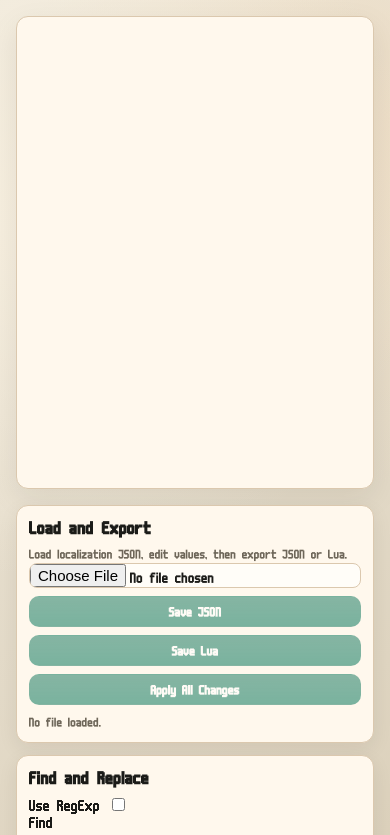
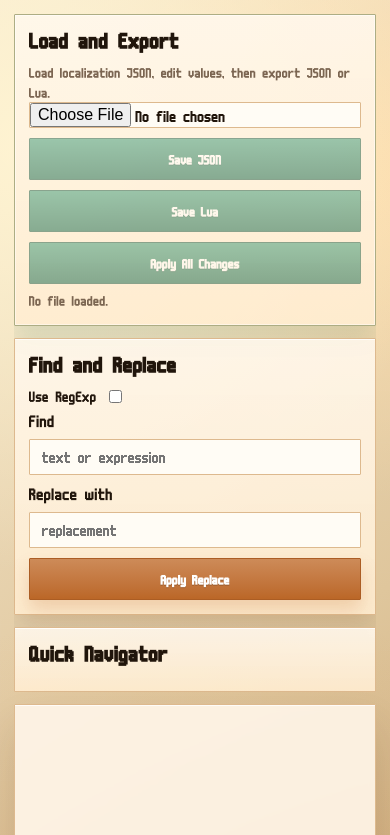
Before and after one commit to lhuthng/balatro-vi-localization, a plain HTML site: page tools/index.html in a window 390 px wide. Shown: the top 835 px of the page. Drawn offline with Linux system fonts and the light colour scheme.

Commit message:
Redesign translation tool UI and refresh Vietnamese README

```diff
--- a/tools/index.html
+++ b/tools/index.html
@@ -11,15 +11,18 @@
         }
 
         :root {
-            --bg-1: #efe9dc;
-            --bg-2: #d8ccb5;
-            --panel: #fff8ec;
-            --ink: #1b1b18;
-            --muted: #6e6659;
-            --accent: #0d7a5f;
-            --accent-2: #c4702f;
-            --danger-soft: #ffe2cc;
-            --line: #dbc8ae;
+            --bg-1: #f6e9d0;
+            --bg-2: #dfc69c;
+            --bg-3: #c6a06f;
+            --panel: rgba(255, 247, 235, 0.88);
+            --panel-deep: rgba(255, 235, 205, 0.9);
+            --ink: #20150b;
+            --muted: #7b6551;
+            --accent: #1d8a64;
+            --accent-deep: #11664a;
+            --accent-2: #bf6a29;
+            --line: #ddb98e;
+            --glow: rgba(23, 143, 103, 0.22);
         }
 
         * {
@@ -31,60 +34,94 @@
             min-height: 100vh;
             color: var(--ink);
             background:
-                radial-gradient(circle at 15% 20%, #f8f0e0 0%, transparent 40%),
-                radial-gradient(circle at 85% 15%, #eddcc3 0%, transparent 34%),
-                linear-gradient(145deg, var(--bg-1), var(--bg-2));
-            font-family: "balatro", "Avenir Next", "Segoe UI", sans-serif;
+                radial-gradient(circle at 7% 12%, rgba(255, 244, 210, 0.95) 0%, transparent 38%),
+                radial-gradient(circle at 92% 14%, rgba(255, 222, 172, 0.9) 0%, transparent 30%),
+                radial-gradient(circle at 50% 90%, rgba(191, 106, 41, 0.18) 0%, transparent 45%),
+                linear-gradient(145deg, var(--bg-1), var(--bg-2) 58%, var(--bg-3));
+            font-family: "balatro", sans-serif;
+            font-size: 17px;
+            letter-spacing: 0.1px;
+        }
+
+        body::before {
+            content: "";
+            position: fixed;
+            inset: 0;
+            pointer-events: none;
+            background-image:
+                linear-gradient(rgba(255, 255, 255, 0.08) 1px, transparent 1px),
+                linear-gradient(90deg, rgba(255, 255, 255, 0.08) 1px, transparent 1px);
+            background-size: 26px 26px;
+            opacity: 0.18;
+            z-index: -1;
         }
 
         .app {
-            display: grid;
-            grid-template-columns: minmax(280px, 1fr) minmax(300px, 360px);
-            gap: 16px;
-            padding: 16px;
+            position: relative;
+            min-height: 100vh;
+            padding: 18px 20px 18px 390px;
         }
 
         #mainContainer {
-            min-height: calc(100vh - 32px);
+            min-height: calc(100vh - 36px);
             overflow: auto;
             border: 1px solid var(--line);
-            border-radius: 12px;
-            background: color-mix(in srgb, var(--panel) 93%, white);
-            padding: 8px;
-            box-shadow: 0 10px 30px rgba(31, 24, 13, 0.08);
-            font-family: "balatro", "Avenir Next", sans-serif;
+            border-radius: 1px;
+            background: color-mix(in srgb, var(--panel) 88%, #fff4e4);
+            padding: 12px;
+            box-shadow:
+                0 22px 40px rgba(56, 33, 9, 0.12),
+                inset 0 1px 0 rgba(255, 255, 255, 0.75);
+            backdrop-filter: blur(3px);
         }
 
         .sidebar {
+            position: fixed;
+            top: 18px;
+            left: 20px;
+            bottom: 18px;
+            width: 350px;
             display: flex;
             flex-direction: column;
             gap: 12px;
+            overflow: auto;
+            padding-right: 2px;
         }
 
         .panel {
-            background: color-mix(in srgb, var(--panel) 94%, white);
+            background: linear-gradient(180deg, color-mix(in srgb, var(--panel) 92%, white), color-mix(in srgb, var(--panel-deep) 94%, white));
             border: 1px solid var(--line);
-            border-radius: 12px;
-            padding: 12px;
-            box-shadow: 0 6px 20px rgba(26, 20, 10, 0.07);
+            border-radius: 1px;
+            padding: 14px;
+            box-shadow:
+                0 12px 24px rgba(46, 26, 8, 0.1),
+                inset 0 1px 0 rgba(255, 255, 255, 0.85);
+        }
+
+        #loadingBox {
+            border-color: color-mix(in srgb, var(--accent) 25%, var(--line));
+            box-shadow:
+                0 16px 28px rgba(20, 102, 75, 0.14),
+                0 0 0 1px rgba(255, 255, 255, 0.45) inset;
         }
 
         .panel h2 {
-            margin: 0 0 8px;
-            font-size: 18px;
-            letter-spacing: 0.2px;
+            margin: 0 0 10px;
+            font-size: 22px;
+            line-height: 1.1;
+            letter-spacing: 0.3px;
         }
 
         .help {
             margin: 0;
             color: var(--muted);
-            font-size: 13px;
+            font-size: 14px;
             line-height: 1.4;
         }
 
         .controls {
             display: grid;
-            gap: 8px;
+            gap: 10px;
         }
 
         input[type="file"],
@@ -92,67 +129,77 @@
         textarea {
             width: 100%;
             border: 1px solid var(--line);
-            border-radius: 8px;
-            background: #fffdf8;
+            border-radius: 1px;
+            background: rgba(255, 253, 247, 0.95);
             color: var(--ink);
             font-family: inherit;
-            font-size: 15px;
+            font-size: 16px;
         }
 
         input[type="text"],
         textarea {
-            padding: 8px 10px;
+            padding: 9px 12px;
         }
 
         textarea {
             resize: none;
             overflow: hidden;
-            min-height: 70px;
+            min-height: 80px;
+        }
+
+        input[type="text"]:focus,
+        textarea:focus,
+        input[type="file"]:focus {
+            outline: none;
+            border-color: color-mix(in srgb, var(--accent) 65%, var(--line));
+            box-shadow: 0 0 0 3px var(--glow);
         }
 
         .styledButton {
-            padding: 8px 12px;
+            width: 100%;
+            min-height: 42px;
+            padding: 9px 12px;
             cursor: pointer;
             transition: transform 120ms ease, box-shadow 120ms ease, border-color 120ms ease, background-color 120ms ease;
-            width: auto;
-            min-width: 70px;
             display: inline-flex;
             align-items: center;
             justify-content: center;
             gap: 8px;
-            border-radius: 10px;
-            border: 1px solid transparent;
-            background: linear-gradient(180deg, color-mix(in srgb, var(--accent) 85%, #000000 6%), var(--accent));
+            border-radius: 1px;
+            border: 1px solid color-mix(in srgb, var(--accent) 35%, #123d2f);
+            background: linear-gradient(180deg, color-mix(in srgb, var(--accent) 88%, white), var(--accent-deep));
             color: #ffffff;
             font-weight: 600;
             font-family: inherit;
-            box-shadow: 0 6px 18px rgba(13, 122, 95, 0.12);
+            box-shadow: 0 9px 18px rgba(13, 122, 95, 0.2);
+            text-shadow: 0 1px 0 rgba(0, 0, 0, 0.2);
         }
 
         .styledButton:hover:enabled {
-            transform: translateY(-1px);
-            box-shadow: 0 8px 22px rgba(13, 122, 95, 0.16);
-            filter: brightness(1.03);
+            transform: translateY(-2px) scale(1.01);
+            box-shadow: 0 12px 24px rgba(13, 122, 95, 0.25);
+            filter: brightness(1.06);
         }
 
         .styledButton:disabled {
-            opacity: 0.55;
+            opacity: 0.5;
             cursor: not-allowed;
             box-shadow: none;
             transform: none;
         }
 
         .styledButton.wait {
-            background: linear-gradient(180deg, color-mix(in srgb, var(--accent-2) 85%, #000000 6%), var(--accent-2));
-            border-color: color-mix(in srgb, var(--accent-2) 60%, var(--line));
+            background: linear-gradient(180deg, color-mix(in srgb, var(--accent-2) 85%, white), var(--accent-2));
+            border-color: color-mix(in srgb, var(--accent-2) 75%, #4d2b12);
+            box-shadow: 0 10px 20px rgba(191, 106, 41, 0.25);
         }
 
         .objectContainer {
             border: 1px solid var(--line);
-            margin: 6px;
-            padding: 6px;
-            background: #fffdf9;
-            border-radius: 8px;
+            margin: 8px;
+            padding: 8px;
+            background: rgba(255, 253, 248, 0.92);
+            border-radius: 1px;
         }
 
         .v-box,
@@ -166,63 +213,104 @@
         .v-box-2 .styledButton {
             width: auto;
             min-width: 70px;
+            min-height: 36px;
         }
 
         .textContainer {
-            margin-top: 6px;
+            margin-top: 8px;
         }
 
         .sectionLabel {
             color: var(--muted);
-            font-size: 14px;
+            font-size: 15px;
         }
 
         #quickNavigator {
             display: flex;
             flex-direction: column;
-            gap: 6px;
-            max-height: 40vh;
+            gap: 7px;
+            max-height: 34vh;
             overflow: auto;
+            padding-right: 2px;
         }
 
         #quickNavigator a {
-            color: #195944;
+            color: #15553f;
             text-decoration: none;
-            padding: 5px 8px;
-            border-radius: 7px;
-            border: 1px dashed transparent;
-            font-family: "balatro", "Avenir Next", sans-serif;
+            padding: 6px 10px;
+            border-radius: 1px;
+            border: 1px dashed color-mix(in srgb, var(--line) 65%, transparent);
+            background: rgba(255, 253, 247, 0.75);
+            transition: transform 110ms ease, background-color 110ms ease;
         }
 
         #quickNavigator a:hover {
-            border-color: color-mix(in srgb, var(--accent) 40%, transparent);
-            background: color-mix(in srgb, var(--accent) 10%, transparent);
+            border-color: color-mix(in srgb, var(--accent) 55%, transparent);
+            background: color-mix(in srgb, var(--accent) 16%, white);
+            transform: translateX(2px);
         }
 
         .focus {
-            background: color-mix(in srgb, var(--accent) 10%, white);
+            background: color-mix(in srgb, var(--accent) 20%, white);
         }
 
         .row {
             display: flex;
             gap: 8px;
             align-items: center;
+            margin-bottom: 6px;
+        }
+
+        .row label {
+            font-size: 15px;
         }
 
         .status {
             margin: 8px 0 0;
             color: var(--muted);
-            font-size: 13px;
+            font-size: 14px;
             line-height: 1.35;
+        }
+
+        #replacementTool .styledButton {
+            background: linear-gradient(180deg, color-mix(in srgb, var(--accent-2) 78%, white), color-mix(in srgb, var(--accent-2) 92%, #8b4312));
+            border-color: color-mix(in srgb, var(--accent-2) 80%, #5d2a0f);
+            box-shadow: 0 10px 18px rgba(191, 106, 41, 0.22);
+        }
+
+        #replacementTool .styledButton:hover:enabled {
+            box-shadow: 0 12px 22px rgba(191, 106, 41, 0.27);
         }
 
         @media (max-width: 980px) {
             .app {
-                grid-template-columns: 1fr;
+                padding: 14px;
             }
 
             #mainContainer {
-                min-height: 56vh;
+                min-height: 58vh;
+                margin-top: 0;
+            }
+
+            .sidebar {
+                position: static;
+                width: auto;
+                max-height: none;
+                margin-bottom: 12px;
+                padding-right: 0;
+            }
+
+            .app {
+                display: flex;
+                flex-direction: column;
+            }
+
+            .sidebar {
+                order: 1;
+            }
+
+            #mainContainer {
+                order: 2;
             }
 
             #quickNavigator {
@@ -233,8 +321,6 @@
 </head>
 <body>
     <div class="app">
-        <div id="mainContainer"></div>
-
         <aside class="sidebar">
             <section id="loadingBox" class="panel">
                 <h2>Load and Export</h2>
@@ -268,6 +354,8 @@
                 <div id="quickNavigator"></div>
             </section>
         </aside>
+
+        <div id="mainContainer"></div>
     </div>
 
     <script src="script.js"></script>
```
Also changed, not shown: 1 other file.
